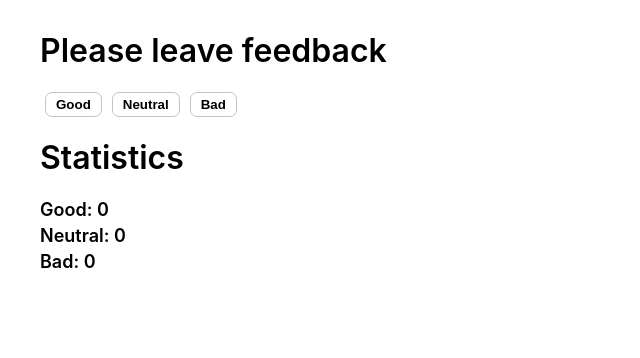
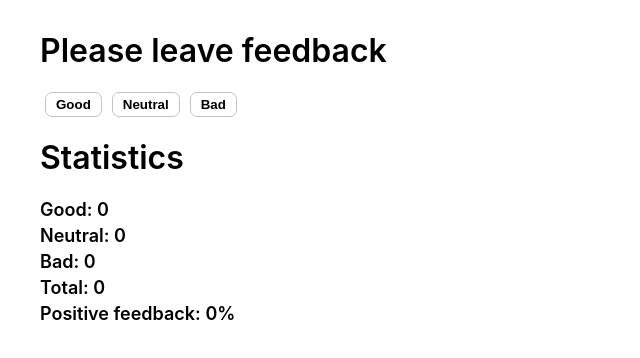
Before and after one commit to makaronnik/goit-react-hw-02-feedback, a React (Create React App) app: page / in a window 1280 px wide. Shown: the top 358 px of the page, without its empty margins (0-640 px from the left). Built offline with nearby package versions, Linux system fonts and the light colour scheme.

Commit message:
Step 2 done

```diff
--- a/src/components/Feedback/Feedback.jsx
+++ b/src/components/Feedback/Feedback.jsx
@@ -12,23 +12,47 @@ export class Feedback extends Component {
 
   onGoodFeedback = () =>
     this.setState(prevState => ({ ...prevState, good: prevState.good + 1 }));
+
   onNeutralFeedback = () =>
     this.setState(prevState => ({
       ...prevState,
       neutral: prevState.neutral + 1,
     }));
+
   onBadFeedback = () =>
     this.setState(prevState => ({ ...prevState, bad: prevState.bad + 1 }));
+
+  countTotalFeedback = () => {
+    const { good, neutral, bad } = this.state;
+
+    return good + neutral + bad;
+  };
+
+  countPositiveFeedbackPercentage = () => {
+    const { good } = this.state;
+    const total = this.countTotalFeedback();
+
+    return total ? Math.round((good / total) * 100) : 0;
+  };
 
   render() {
     return (
       <FeedbackStyled>
         <h1>Please leave feedback</h1>
+
         <Button onButtonClick={this.onGoodFeedback}>Good</Button>
         <Button onButtonClick={this.onNeutralFeedback}>Neutral</Button>
         <Button onButtonClick={this.onBadFeedback}>Bad</Button>
+
         <h2>Statistics</h2>
-        <Statistics statistic={this.state}></Statistics>
+
+        <Statistics
+          statistic={{
+            ...this.state,
+            total: this.countTotalFeedback(),
+            'positive feedback': this.countPositiveFeedbackPercentage() + '%',
+          }}
+        ></Statistics>
       </FeedbackStyled>
     );
   }
--- a/src/components/Feedback/Statistics/StatisticsStyled.jsx
+++ b/src/components/Feedback/Statistics/StatisticsStyled.jsx
@@ -5,9 +5,12 @@ const StatisticsStyled = styled.ul`
   padding-left: 0;
 
   & li {
-    text-transform: capitalize;
     font-size: 18px;
     font-weight: 600;
+
+    &:first-letter {
+      text-transform: uppercase;
+    }
 
     &:not(:last-child) {
       margin-bottom: 5px;
```
